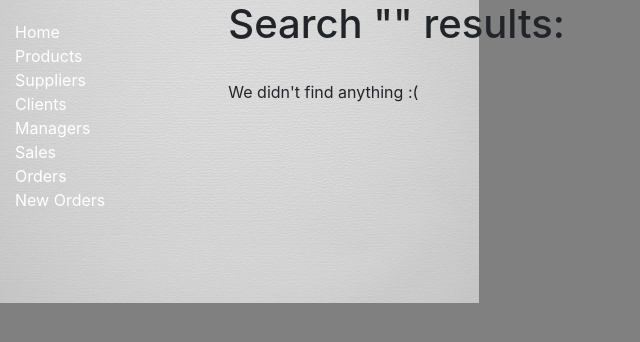
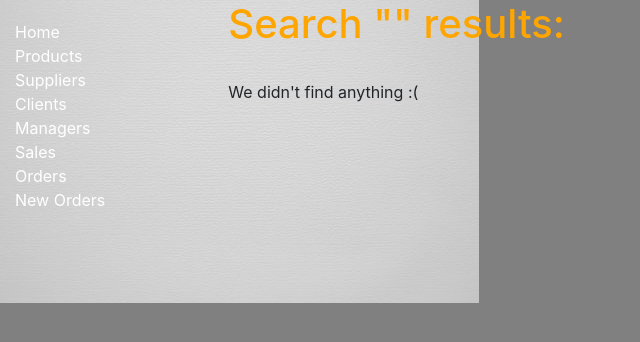
Before and after one commit to algimantasne/project, a Django app: template myProject/vvsystem/library/templates/search.html in a window 1280 px wide. Shown: the part 57-399 px from the top of the page, without its empty margins (0-640 px from the left). Run offline with Django 4.2, Linux system fonts and the light colour scheme; the template is opened without the code that fills it, so the values that code supplies are empty; parts of the project's set-up code (start-up, migrations or seed data) failed here and were passed over; some libraries are stand-ins or nearby versions; some web fonts are replaced.

Commit message:
Add files via upload
style

```diff
--- a/myProject/vvsystem/library/templates/search.html
+++ b/myProject/vvsystem/library/templates/search.html
@@ -1,6 +1,14 @@
 {% extends "base.html" %}
 
 {% block content %}
+<style>
+    h1 {
+    color: orange;
+    }
+    li {
+    color: orange;
+    }
+</style>
   <h1>Search "{{query}}" results:</h1>
   <br>
   {% if products %}
```
